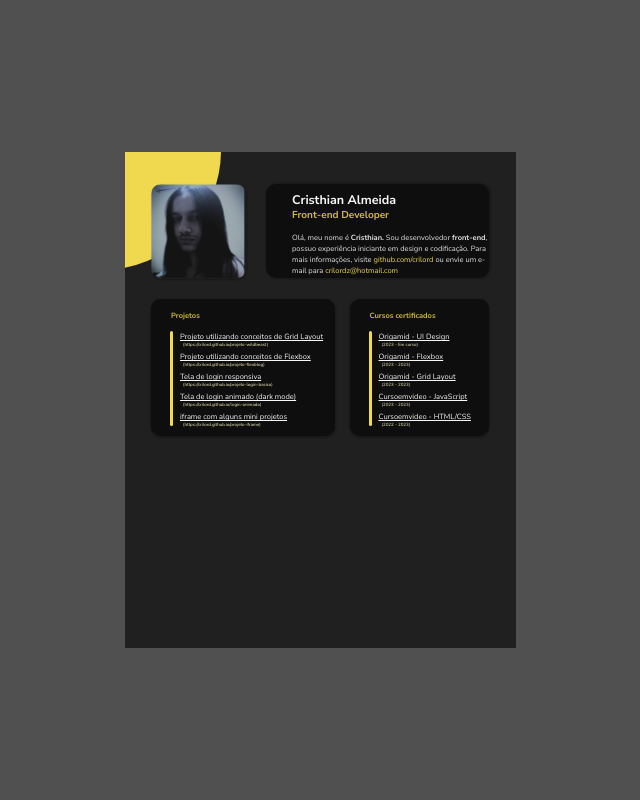
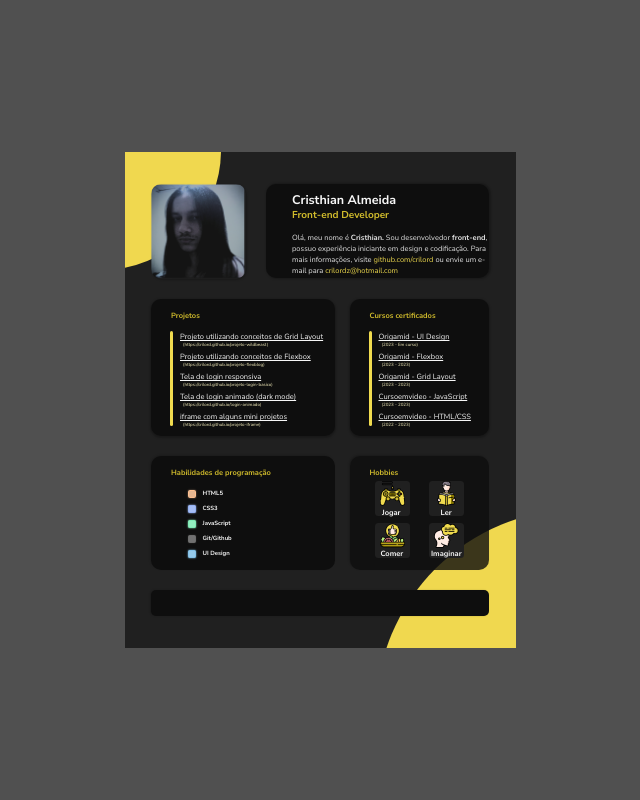
Before and after one commit to trichains/cv, a plain HTML site: page index.html in a window 1280 px wide. Shown: the whole page, without its empty margins (320-960 px from the left). Drawn offline with Linux system fonts and the light colour scheme.

Commit message:
add: habilidades  e hobbies

```diff
--- a/assets/style.css
+++ b/assets/style.css
@@ -198,7 +198,7 @@ blockquote {
   height: 137px;
   border-radius: 10px;
   box-shadow: 0px 1px 2px 1px rgba(0, 0, 0, 0.25);
-  background: #0E0E0E;
+  background: #0e0e0e;
   flex-shrink: 0;
 }
 
@@ -241,3 +241,205 @@ blockquote {
 .cursos blockquote:nth-of-type(5) {
   top: 122px;
 }
+
+.habilidades {
+  position: relative;
+  top: 304px;
+  left: 26.5px;
+  width: 183.5px;
+  height: 114px;
+  border-radius: 10px;
+  box-shadow: -1px -1px 2px 0px rgba(0, 0, 0, 0.15);
+  background: #0e0e0e;
+  flex-shrink: 0;
+}
+
+.marcadores {
+  position: absolute;
+  left: 36.5px;
+  width: 6.5px;
+  height: 6.5px;
+  border-radius: 1.5px;
+  flex-shrink: 0;
+}
+
+.habilidades p {
+  position: absolute;
+  color: #f7f7f7;
+  font-size: 6px;
+  font-style: normal;
+  font-weight: 700;
+  line-height: normal;
+  left: 51.5px;
+}
+
+.habilidades :nth-child(2) {
+  top: 33.5px;
+  border: 1px solid #fec090;
+  background: rgba(254, 202, 161, 0.9);
+  box-shadow: 0px 0px 2px 0px rgba(254, 202, 161, 0.5);
+}
+
+.habilidades :nth-child(3) {
+  top: 33px;
+}
+
+.habilidades :nth-child(4) {
+  top: 48.5px;
+  border: 1px solid #94b1f3;
+  box-shadow: 0px 0px 2px 0px #a5bdf5;
+  background: #a5bdf5;
+}
+
+.habilidades :nth-child(5) {
+  top: 48px;
+}
+
+.habilidades :nth-child(6) {
+  top: 63.5px;
+  border: 1px solid #7eebb5;
+  box-shadow: 0px 0px 2px 0px #92eec0;
+  background: #92eec0;
+}
+
+.habilidades :nth-child(7) {
+  top: 63px;
+}
+
+.habilidades :nth-child(8) {
+  top: 78.5px;
+  border: 1px solid #6c6c6c;
+  box-shadow: 0px 0px 2px 0px #323330;
+  background: #717171;
+}
+
+.habilidades :nth-child(9) {
+  top: 78px;
+}
+
+.habilidades :nth-child(10) {
+  top: 93.5px;
+  border: 1px solid #83c2e9;
+  box-shadow: 0px 0px 2px 0px #83c2e9;
+  background: #96cbec;
+  flex-shrink: 0;
+}
+
+.habilidades :nth-child(11) {
+  top: 93px;
+}
+
+.hobbies {
+  position: absolute;
+  top: 304px;
+  left: 225px;
+  width: 139.5px;
+  height: 114px;
+  border-radius: 10px;
+  box-shadow: -1px -1px 2px 0px rgba(0, 0, 0, 0.2);
+  background: rgba(14, 14, 14, 0.8);
+  flex-shrink: 0;
+  z-index: 1;
+}
+
+.hobbies-icones {
+  position: absolute;
+  top: 25px;
+  width: 35px;
+  height: 35px;
+  border-radius: 3.5px;
+  background: #202020;
+  flex-shrink: 0;
+}
+
+.hobbies-icones img {
+  position: absolute;
+  left: 5px;
+  width: 25px;
+  height: 25px;
+  background: cover no-repeat;
+  flex-shrink: 0;
+}
+
+.hobbies p {
+  position: absolute;
+  color: #F7F7F7;
+  font-size: 7.5px;
+  font-style: normal;
+  font-weight: 700;
+  line-height: normal;
+}
+
+.hobbies :nth-child(2) {
+  left: 25px;
+  border-radius: 3.5px;
+  background: #202020;
+  flex-shrink: 0;
+}
+
+.hobbies :nth-child(3) {
+  top: 50.5px;
+  left: 32.5px;
+}
+
+.hobbies :nth-child(4) {
+  left: 79.5px;
+  border-radius: 3.5px;
+  background: #202020;
+  flex-shrink: 0;
+}
+
+.hobbies :nth-child(5) {
+  top: 50.5px;
+  left: 91px;
+}
+
+.hobbies :nth-child(6) {
+  top: 66.5px;
+  left: 25px;
+  border-radius: 3.5px;
+  background: #202020;
+  flex-shrink: 0;
+}
+
+.hobbies :nth-child(7) {
+  top: 92px;
+  left: 31px;
+}
+
+.hobbies :nth-child(8) {
+  top: 66.5px;
+  left: 79.5px;
+  border-radius: 3.5px;
+  background: #202020;
+  flex-shrink: 0;
+}
+
+.hobbies :nth-child(9) {
+  top: 92px;
+  left: 81.5px;
+}
+
+
+.footer {
+  position: absolute;
+  top: 438px;
+  left: 26.5px;
+  width: 338px;
+  height: 26px;
+  border-radius: 5px;
+  box-shadow: -1px 0px 2px 0px rgba(0, 0, 0, 0.20);
+  background: #0E0E0E;
+  flex-shrink: 0;
+  z-index: 1;
+}
+
+.circle2 {
+  border-radius: 50%;
+  background-color: #f0d84f;
+  width: 407.5px;
+  height: 407.5px;
+  position: absolute;
+  left: 251px;
+  top: 357px;
+}
--- a/index.html
+++ b/index.html
@@ -59,6 +59,43 @@
         <a href="#">Cursoemvideo - HTML/CSS</a>
         <blockquote>(2022 - 2023)</blockquote>
       </div>
+      <div class="habilidades">
+        <h1 class="titulo">Habilidades de programação</h1>
+        <div class="marcadores"></div>
+        <p>HTML5</p>
+        <div class="marcadores"></div>
+        <p>CSS3</p>
+        <div class="marcadores"></div>
+        <p>JavaScript</p>
+        <div class="marcadores"></div>
+        <p>Git/Github</p>
+        <div class="marcadores"></div>
+        <p>UI Design</p>
+      </div>
+
+      <div class="hobbies">
+        <h1 class="titulo">Hobbies</h1>
+        <div class="hobbies-icones">
+          <img src="assets/icons/controlador-1.png" alt="Joystick">
+        </div>
+        <p>Jogar</p>
+        <div class="hobbies-icones">
+          <img src="assets/icons/leitura-1.png" alt="Leitura">
+        </div>
+        <p>Ler</p>
+        <div class="hobbies-icones">
+          <img src="assets/icons/seguranca-alimentar-1.png" alt="Alimentação">
+        </div>
+        <p>Comer</p>
+        <div class="hobbies-icones">
+          <img src="assets/icons/balao-de-pensamento-1.png" alt="Pensar">
+        </div>
+        <p>Imaginar</p>
+      </div>
+
+      <div class="footer"></div>
+
+      <div class="circle2"></div>
     </main>
   </body>
 </html>
```
Also changed, not shown: assets/icons/balao-de-pensamento-1.png (added), assets/icons/controlador-1.png (added), assets/icons/leitura-1.png (added), assets/icons/seguranca-alimentar-1.png (added).
